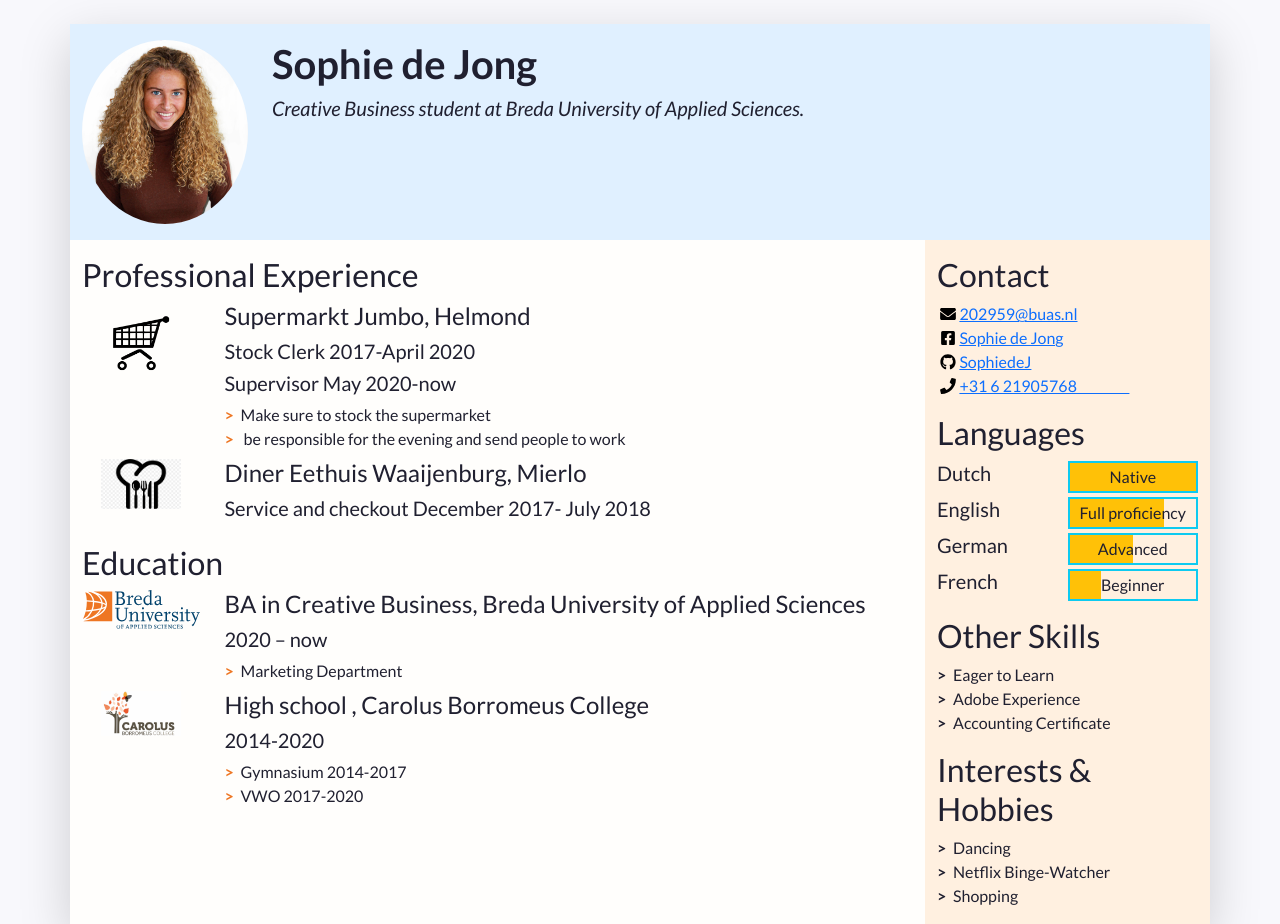
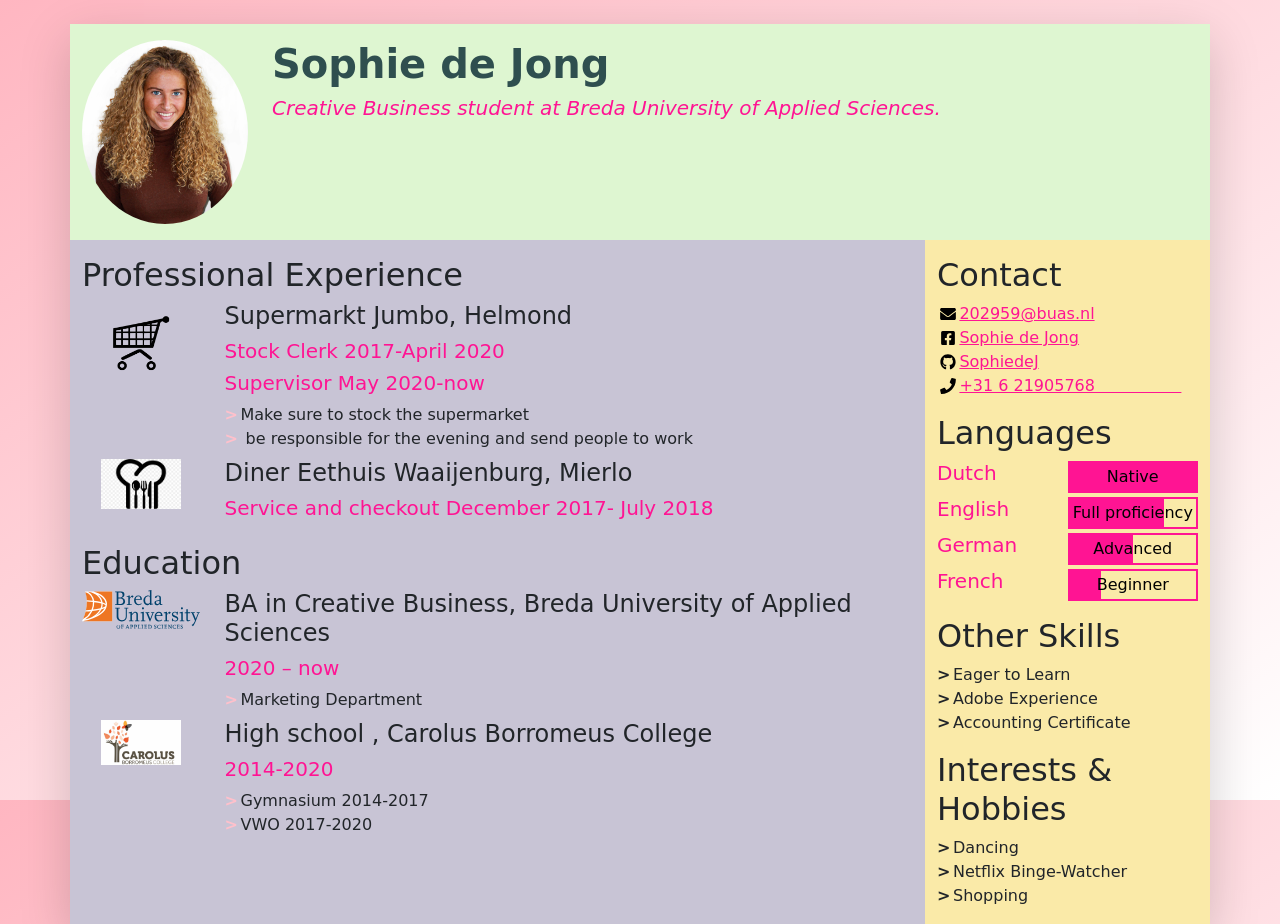
Before and after one commit to SophiedeJ/test-cv2, a plain HTML site: page index.html in a window 1280 px wide. Shown: the top 924 px of the page. Drawn offline with nearby package versions, Linux system fonts and the light colour scheme.

Commit message:
Update styles.css

```diff
--- a/css/styles.css
+++ b/css/styles.css
@@ -6,23 +6,33 @@
 /* Styles for the body */
 
 body {
-	font-family: Lato, "Open Sans", Roboto, "Segoe UI", "Helvetica Neue", Helvetica, Arial, sans-serif;
-	color: #202030;
-	background-color: #f8f8fc;
+	font-family: 'Comfortaa', cursive;
+	background-image: linear-gradient(to bottom right, lightpink, white);
 }
-
+h1 {
+	color: darkslategrey
+}
+h5 {
+	color: deeppink
+}
+a {
+	color: deeppink
+}
+h6 {
+	color: black
+}
 /* Styles for custom classes in the document. (There are more, try to find them out!) */
 
 .resume-header {
-    background-color: #e0f0ff;
+    background-color: #DEF6D1;
 }
 
 .resume-main {
-	background-color: #fffefc;
+	background-color: #C8C4D5;
 }
 
 .resume-aside {
-	background-color: #fff0e0;
+	background-color: #FAEAA8;
 }
 
 /* Styles for lists in the document */
@@ -36,7 +46,7 @@ body {
 }
 
 .biography-details li::before {
-	color: #EE7623;
+	color: pink;
 }
 
 .biography-details li, .skill-list li {
@@ -49,3 +59,10 @@ body {
 	height: 1em;
 	flex-basis: 1.4em;
 }
+.language-level {
+	color: deeppink;
+	border-color: deeppink!important;
+}
+.language-progress {
+	background-color: deeppink!important;
+}
```
